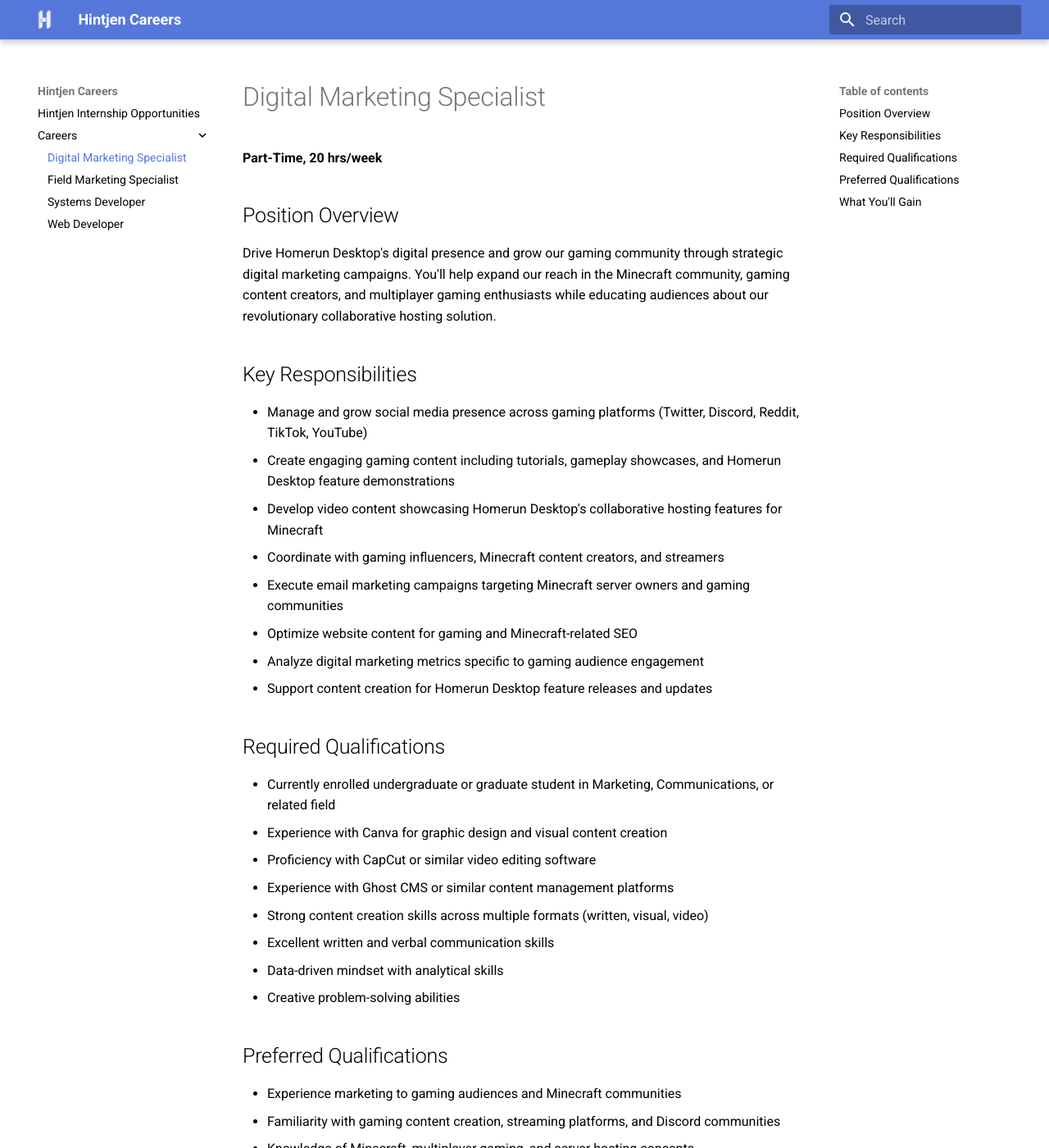
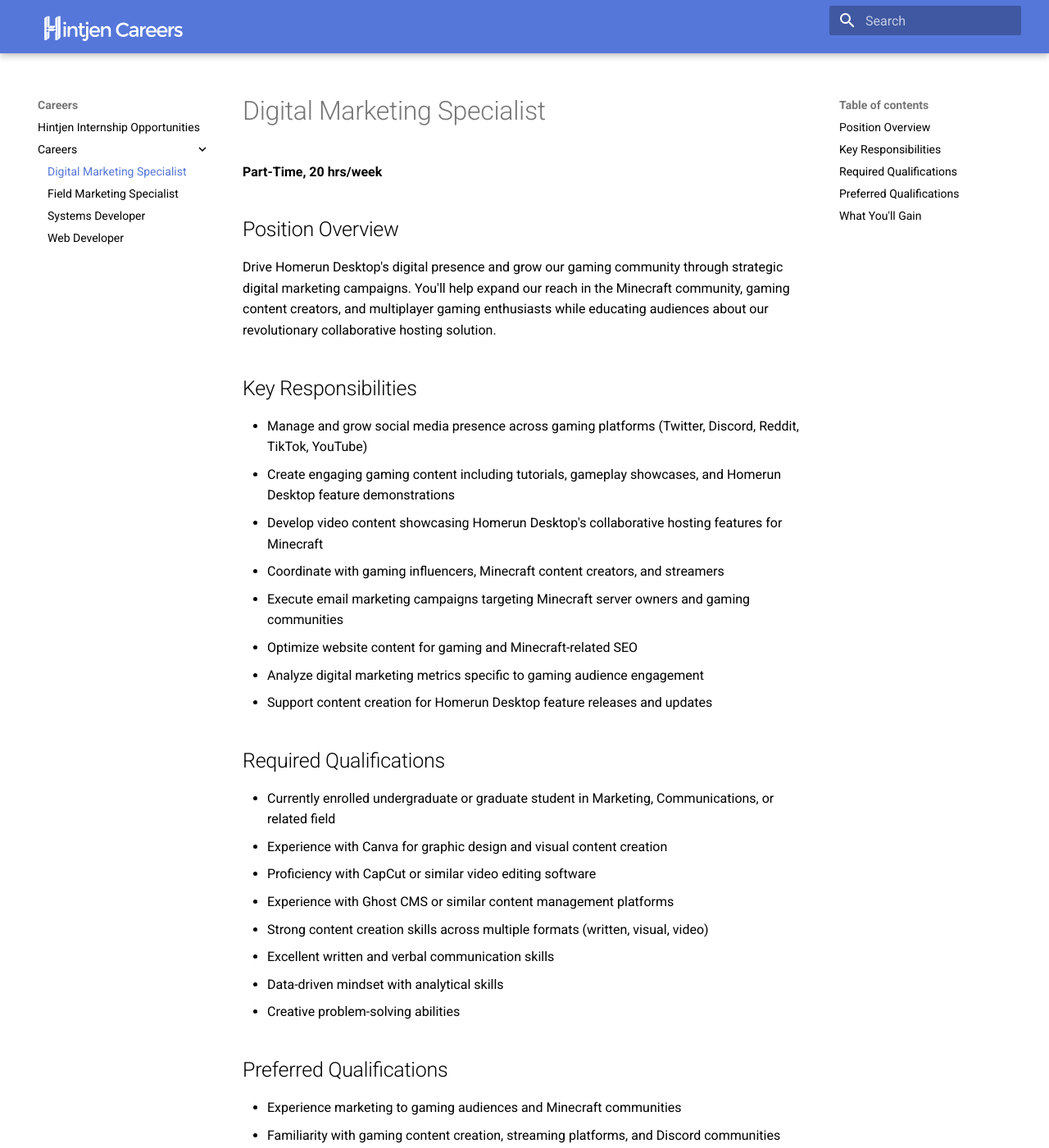
Before and after one commit to hintjen/hintjen.github.io, an MkDocs documentation site: the page built from docs/careers/digital-marketing.md, in a window 1280 px wide and 1400 px high. Shown: the whole window at 82% size. Built offline with MkDocs 1.6.1 and Material for MkDocs 9.7.7, drawn with Linux system fonts in a browser that asks for light colours.

Commit message:
Adding header logo, and apply button

```diff
--- a/docs/careers/digital-marketing.md
+++ b/docs/careers/digital-marketing.md
@@ -45,8 +45,8 @@
 * Portfolio of gaming marketing campaigns and community engagement initiatives
 * Understanding of gaming market dynamics and community-driven growth strategies
 
- <!-- > <div style="text-align: center; margin: 30px 0;">
-  <a href="https://forms.gle/YOUR_GOOGLE_FORM_ID" target="_blank" style="background-color: #5677da; color: white; padding: 12px 30px; border-radius: 5px; text-decoration: none; font-weight: bold; display: inline-block;">
+<div style="text-align: center; margin: 30px 0;">
+  <a href="https://forms.gle/fiJp3QP9wsrNZY8x9" target="_blank" style="background-color: #5677da; color: white; padding: 12px 30px; border-radius: 5px; text-decoration: none; font-weight: bold; display: inline-block;">
     Apply Now
   </a>
-</div> -->
+</div>
--- a/docs/stylesheets/extra.css
+++ b/docs/stylesheets/extra.css
@@ -11,3 +11,23 @@
   --md-default-bg-color: #ffffff;
   --md-default-fg-color: #000000;
 }
+
+/* Replace the header title with an image */
+.md-header__title {
+    background-image: url('Hintjen_Careers.svg'); /* Path to your image */
+    background-size: contain;
+    background-repeat: no-repeat;
+    background-position: left;
+    width: 200px; /* Adjust width as needed */
+    height: 50px; /* Adjust height as needed */
+    text-indent: -9999px; /* Hide text */
+    overflow: hidden;
+}
+
+.md-header__button.md-logo {
+    display: none;
+}
+
+.md-header__inner {
+    margin-bottom: 15px;
+}
--- a/mkdocs.yml
+++ b/mkdocs.yml
@@ -1,9 +1,9 @@
-site_name: Hintjen Careers
+site_name: Careers
 site_url: https://careers.hintjen.com
 site_description: Hintjen is a global leader in the development of innovative software solutions.
 theme:
   name: material
-  logo: images/hintjen.png
+  # logo: images/hintjen.png
   favicon: images/hintjen.png
 extra_css:
   - stylesheets/extra.css
```
Also changed, not shown: docs/images/H.png (renamed from docs/images/hintjen.png), docs/stylesheets/Hintjen_Careers.svg (added), docs/stylesheets/hintjen.png (added), 1 other file.
